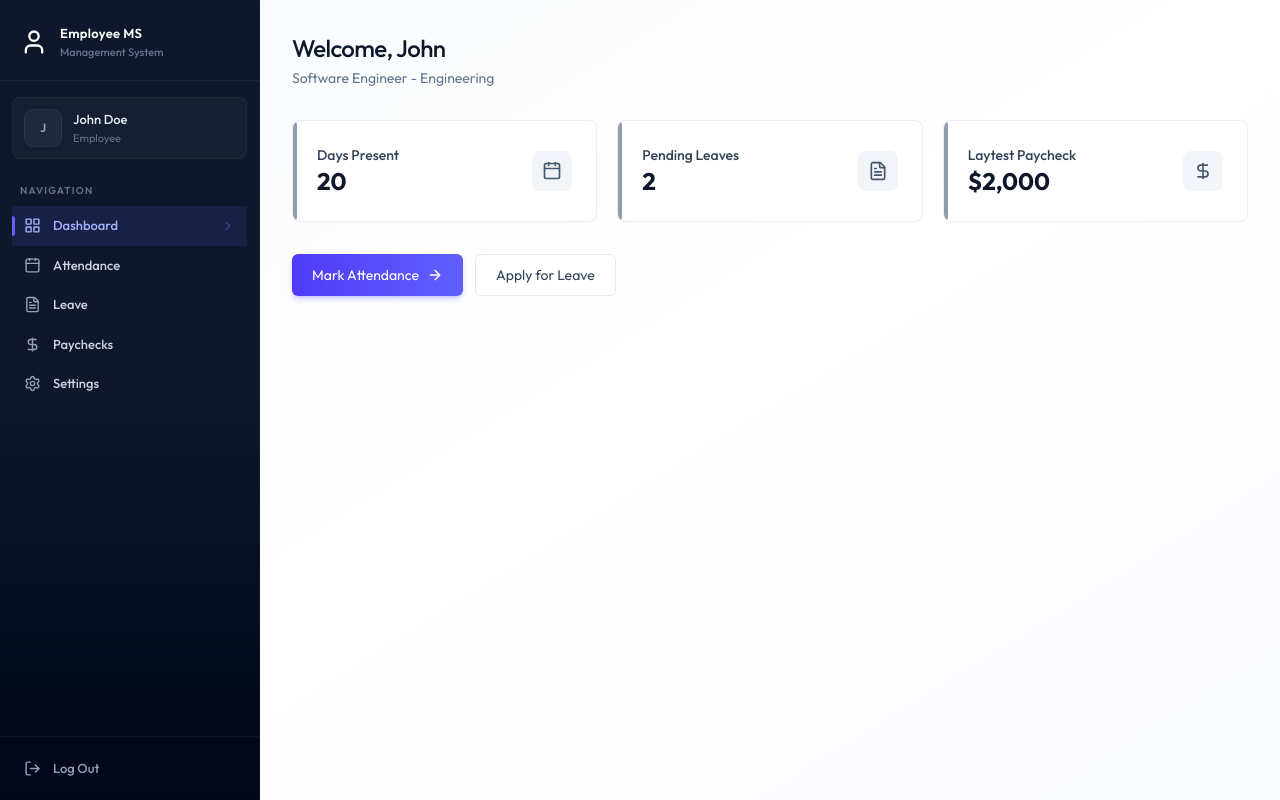
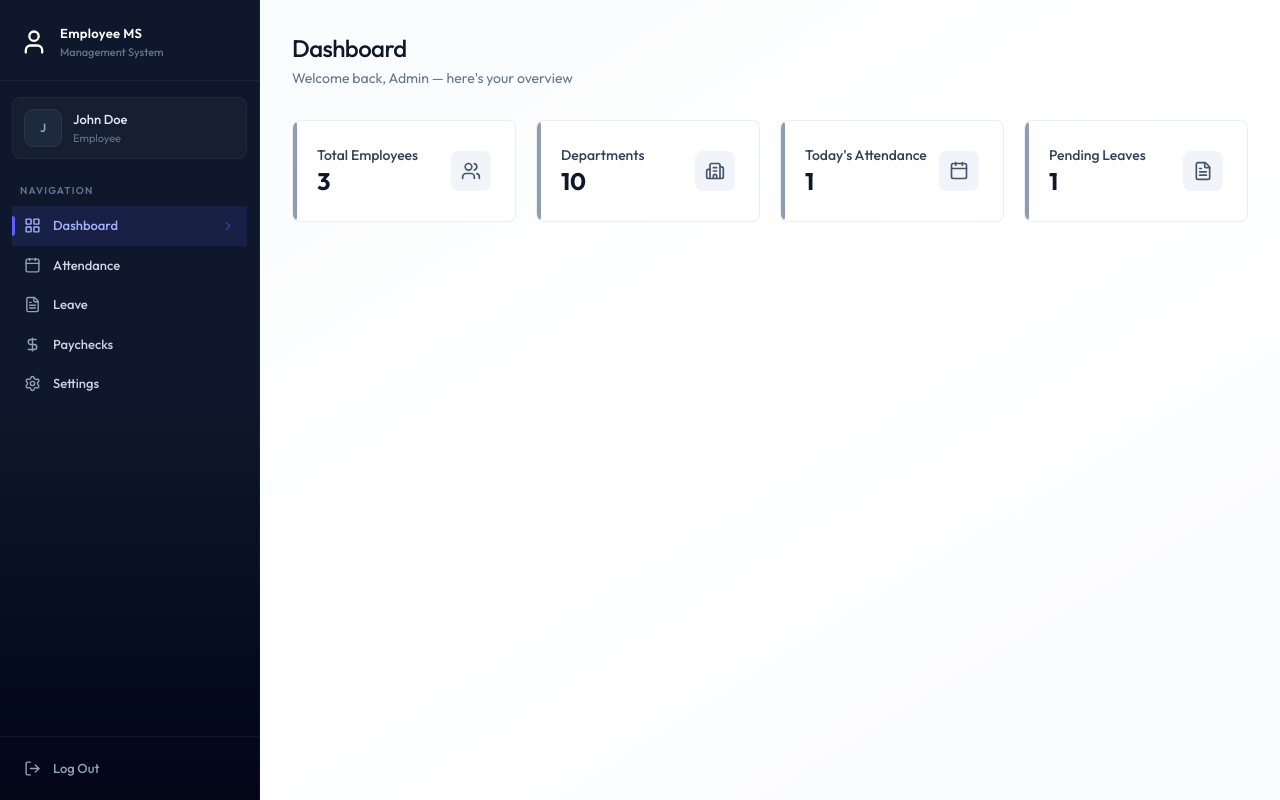
Before and after one commit to muzakryder2/mern-ems, a React (Vite) app in the folder client/: page /dashboard in a window 1280 px wide. Built offline with nearby package versions, Linux system fonts and the light colour scheme.

Commit message:
added admin dashboard

```diff
--- /dev/null
+++ b/client/src/components/admin-dashboard.jsx
@@ -0,0 +1,62 @@
+import {
+  Building2Icon,
+  CalendarIcon,
+  FileTextIcon,
+  UsersIcon,
+} from "lucide-react";
+
+export default function AdminDashboard({ data }) {
+  const stats = [
+    {
+      icon: UsersIcon,
+      value: data.totalEmployees,
+      label: "Total Employees",
+      description: "Active Workforce",
+    },
+    {
+      icon: Building2Icon,
+      value: data.totalDepartments,
+      label: "Departments",
+      description: "Organization Units",
+    },
+    {
+      icon: CalendarIcon,
+      value: data.todayAttendance,
+      label: "Today's Attendance",
+      description: "Checked In Today",
+    },
+    {
+      icon: FileTextIcon,
+      value: data.pendingLeaves,
+      label: "Pending Leaves",
+      description: "Awaiting Approval",
+    },
+  ];
+
+  return (
+    <div className="animate-fade-in">
+      <div className="page-header">
+        <h1 className="page-title">Dashboard</h1>
+        <p className="page-subtitle">
+          Welcome back, Admin — here's your overview
+        </p>
+      </div>
+
+      <div className="grid grid-cols-1 sm:grid-cols-2 lg:grid-cols-4 gap-4 sm:gap-5 mb-8">
+        {stats.map((stat) => (
+          <div
+            key={stat.label}
+            className="card card-hover p-5 sm:p-6 relative overflow-hidden group flex items-center justify-between"
+          >
+            <div>
+              <div className="absolute left-0 top-0 bottom-0 w-1 rounded-r-full bg-slate-500/70 group-hover:bg-indigo-500/70" />
+              <p className="text-sm font-medium text-slate-700">{stat.label}</p>
+              <p className="text-2xl font-bold text-slate-900">{stat.value}</p>
+            </div>
+            <stat.icon className="size-10 p-2.5 rounded-lg bg-slate-100 text-slate-600 group-hover:bg-indigo-50 group-hover:text-indigo-600 transition-colors duration-200" />
+          </div>
+        ))}
+      </div>
+    </div>
+  );
+}
--- a/client/src/pages/dashboard.jsx
+++ b/client/src/pages/dashboard.jsx
@@ -1,14 +1,18 @@
 import { useEffect, useState } from "react";
-import { dummyEmployeeDashboardData } from "../assets/assets";
+import {
+  dummyAdminDashboardData,
+  dummyEmployeeDashboardData,
+} from "../assets/assets";
 import Loading from "../components/loading";
 import EmployeeDashboard from "../components/employee-dashboad";
+import AdminDashboard from "../components/admin-dashboard";
 
 export default function Dashboard() {
   const [data, setData] = useState(null);
   const [loading, setLoading] = useState(true);
 
   useEffect(() => {
-    setData(dummyEmployeeDashboardData);
+    setData(dummyAdminDashboardData);
     setTimeout(() => {
       setLoading(false);
     }, 1000);
@@ -27,7 +31,7 @@
   }
 
   if (data.role === "ADMIN") {
-    return <div className="">admin dashboard</div>;
+    return <AdminDashboard data={data} />;
   } else {
     return <EmployeeDashboard data={data} />;
   }
```
